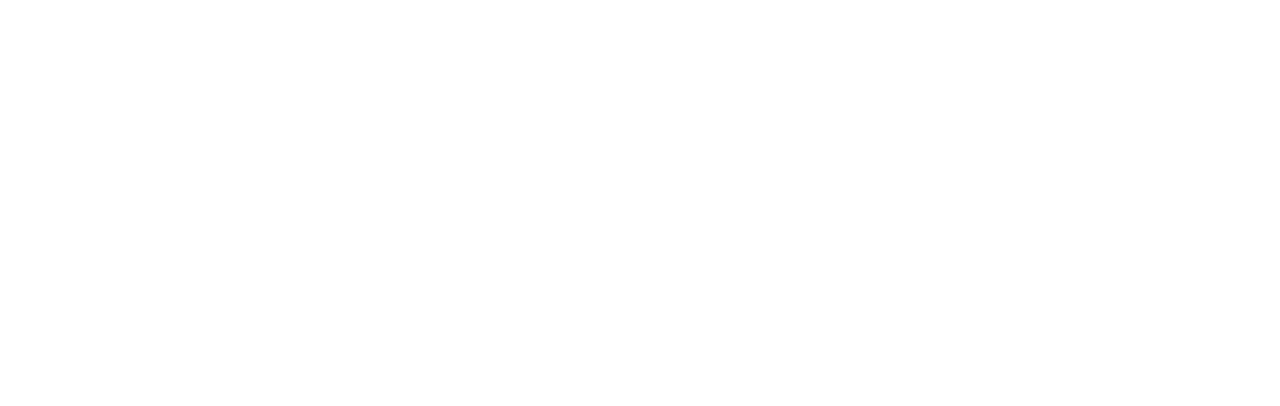
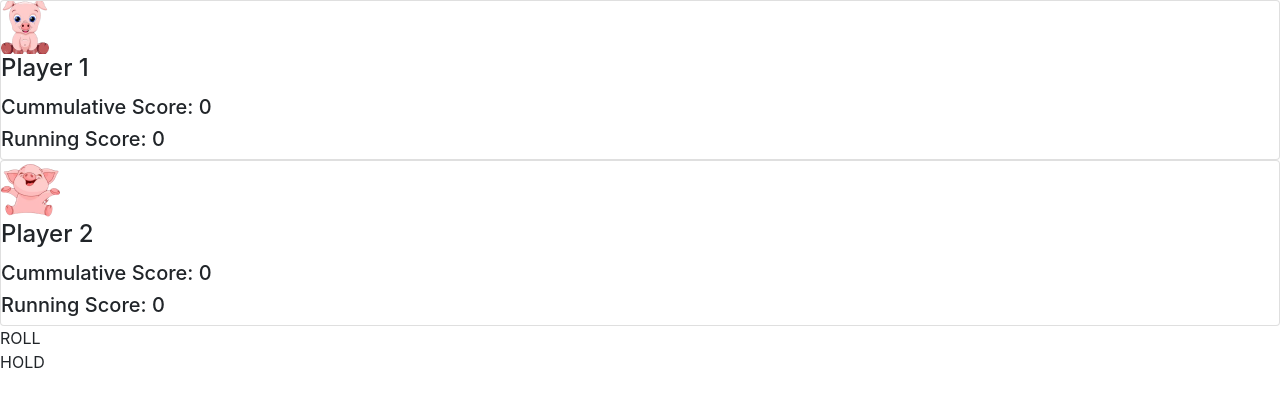
Before and after one commit to DMGithinji/pig_dice, a plain HTML site: page two_player_page.html in a window 1280 px wide. Drawn offline with nearby package versions, Linux system fonts and the light colour scheme.

Commit message:
Add content to be used in two player mode, for displaying scores and results

```diff
--- a/two_player_page.html
+++ b/two_player_page.html
@@ -1,5 +1,6 @@
 <!DOCTYPE html>
 <html lang="en">
+
 <head>
     <meta charset="UTF-8">
     <meta name="viewport" content="width=device-width, initial-scale=1.0">
@@ -11,8 +12,61 @@
     <link rel="stylesheet" href="path/to/font-awesome/css/font-awesome.min.css">
     <link rel="stylesheet" href="./css/twoplayer.css">
 </head>
+
 <body>
+    <section id="mode">
+        <div class="page-content">
+            <div class="contents1" id="rolled-dice">
+            </div>
+            <div class="contents2">
+                <div class="card active">
+                    <div class="img-card">
+                        <img src="./Images/pig2.png" />
+                    </div>
+                    <div class="card-content">
+                        <h4 class="card-title" id="name-0">
+                            Player 1
+                        </h4>
+                        <h5 class="cummulative-score" id="total0">
+                            Cummulative Score: 0
+                        </h5>
+                        <h5 class="running-score" id="running0">
+                            Running Score: 0
+                        </h5>
+                    </div>
+                </div>
+            </div>
+            <div class="contents3">
+                <div class="card">
+                    <div class="img-card">
+                        <img src="./Images/pig1.png" />
+                    </div>
+                    <div class="card-content">
+                        <h4 class="card-title" id="name-">
+                            Player 2
+                        </h4>
+                        <h5 class="cummulative-score" id="total1">
+                            Cummulative Score: 0
+                        </h5>
+                        <h5 class="cummulative-score" id="running1">Running Score: 0 </h5>
+                    </div>
+                </div>
+            </div>
+            <div class="contents4">
 
+                <div class="button2" id="rollButton">
+                    <span class="button__text">ROLL</span>
+
+                </div>
+
+                <div class="button2" id="holdButton">
+                    <span class="button__text">HOLD</span>
+
+                </div>
+
+            </div>
+        </div>
+    </section>
 
 
     <script src="https://code.jquery.com/jquery-3.4.1.min.js"
@@ -27,4 +81,5 @@
 
     <script src="./js/script.js"></script>
 </body>
+
 </html>
```
Lines whose indentation alone changed are shown as unchanged.
